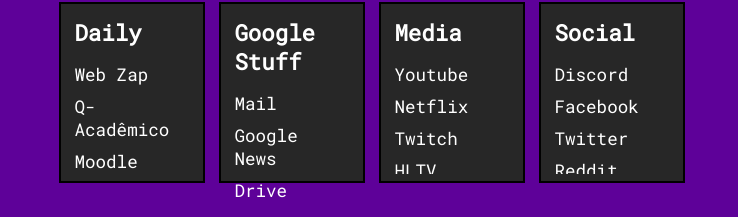
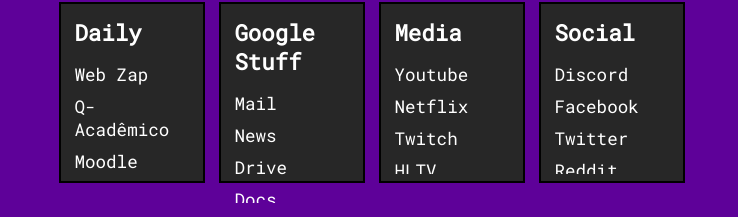
Before and after one commit to guilhXavier/homepage, a plain HTML site: page index.html in a window 1280 px wide. Shown: the part 472-689 px from the top of the page, without its empty margins (268-1006 px from the left). Drawn offline with Linux system fonts and the light colour scheme; no server answers.

Commit message:
Removed 'Google' from 'Google News' bookmark

```diff
--- a/index.html
+++ b/index.html
@@ -76,7 +76,7 @@
 					<a
 						class="bookmark"
 						href="https://news.google.com/?hl=pt-BR&gl=BR&ceid=BR:pt-419"
-						>Google News</a
+						>News</a
 					>
 					<a class="bookmark" href="https://drive.google.com/drive/my-drive"
 						>Drive</a
```
